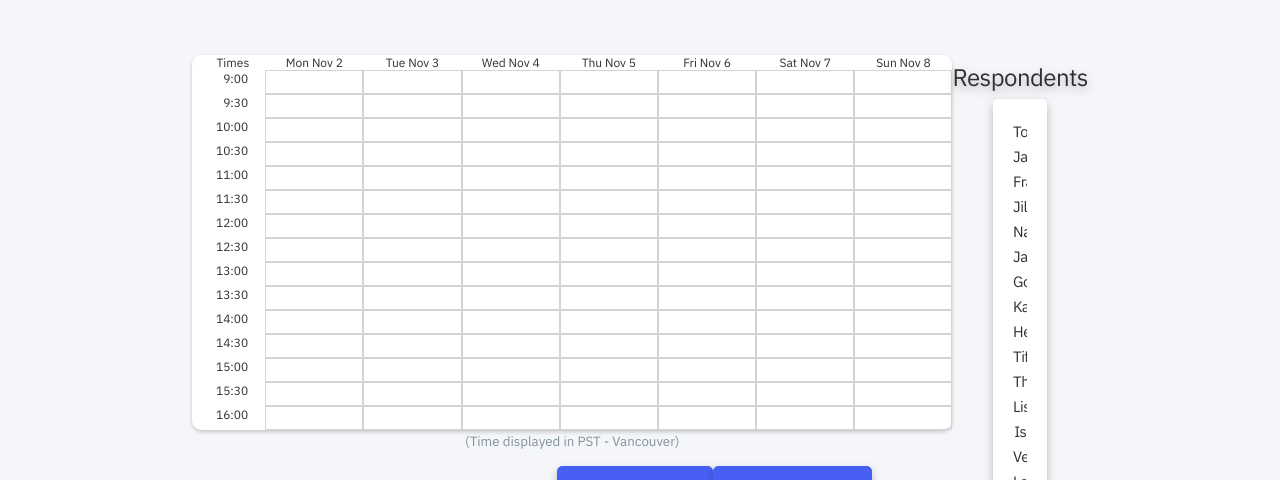
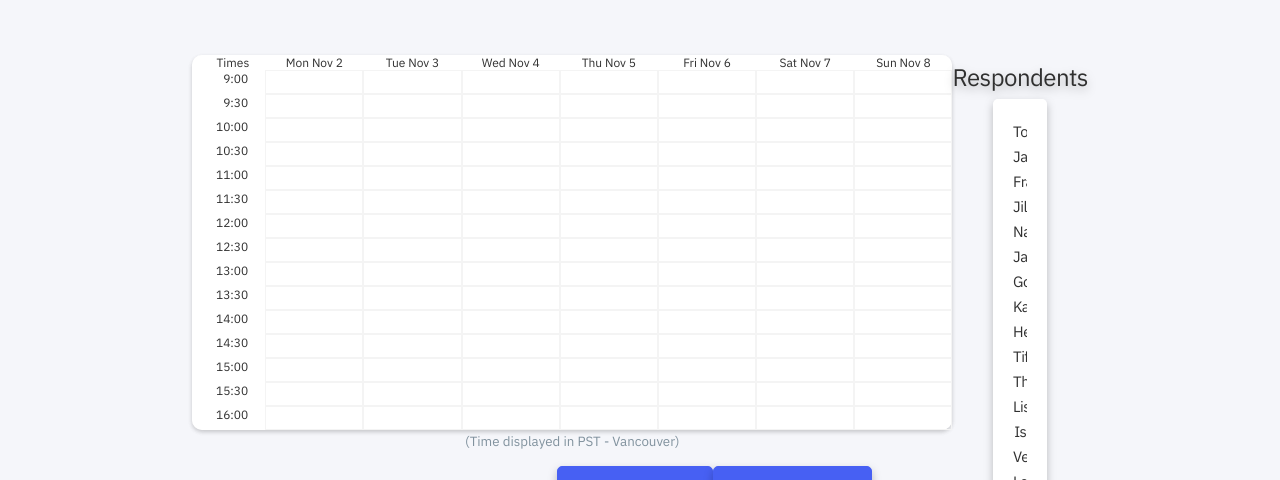
Before and after one commit to ubclaunchpad/HappyHour, a Vue app in the folder frontend/: page / in a window 1280 px wide. Shown: the part 160-640 px from the top of the page. Built offline with nearby package versions, Linux system fonts and the light colour scheme.

Commit message:
adjusted block border & colour for design

```diff
--- a/frontend/src/components/CalendarDay.vue
+++ b/frontend/src/components/CalendarDay.vue
@@ -108,11 +108,12 @@ export default defineComponent({
 }
 
 .block {
-  border: 0.5px solid lightgray;
+  /*border: 0.5px solid lightgray;*/
+  border: 0.5px solid #f4f4f4;
   height: 2em;
 }
 
 .selected {
-  background: green;
+  background: rgba(200, 235, 220, 0.7);
 }
 </style>
```
